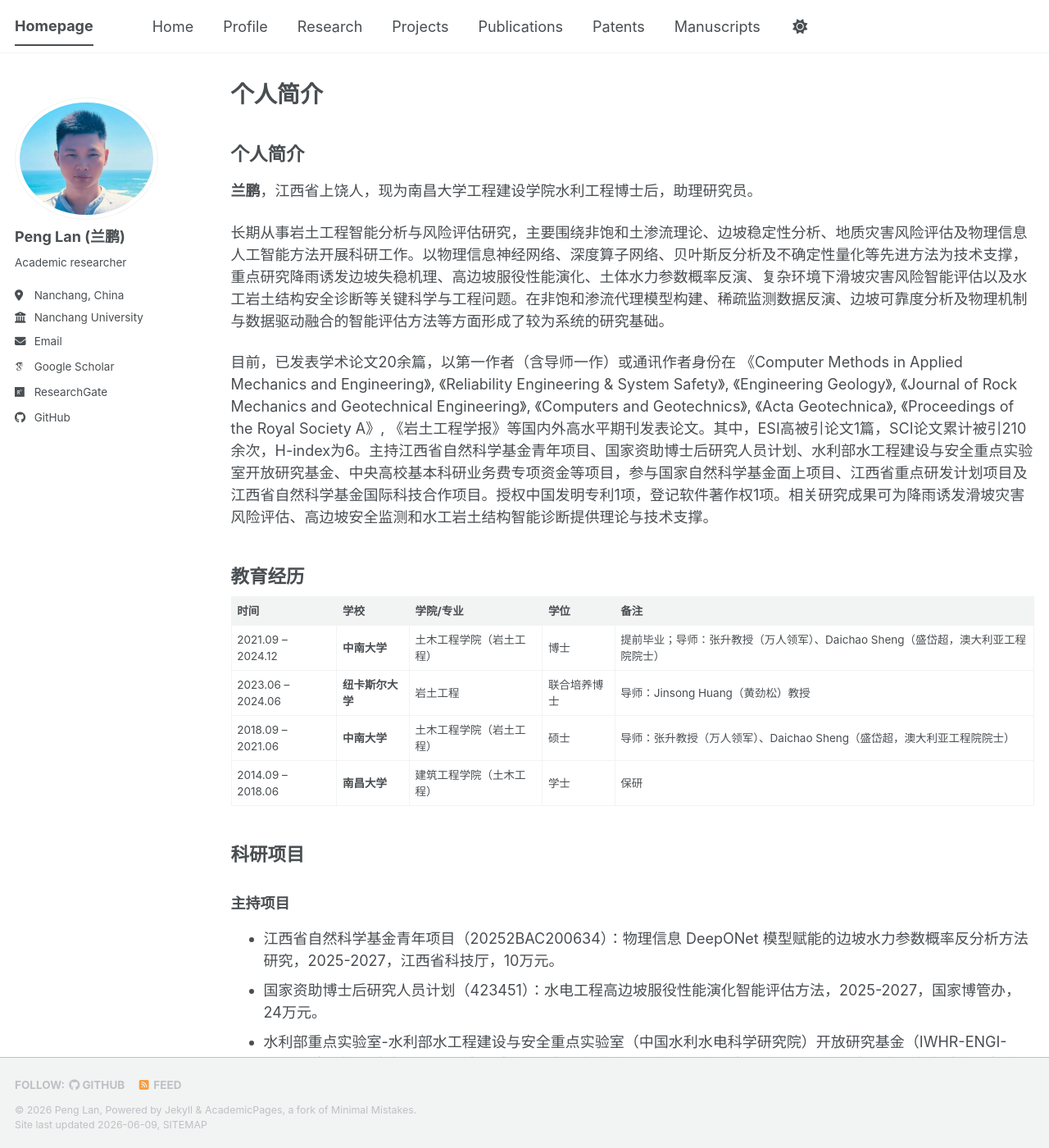
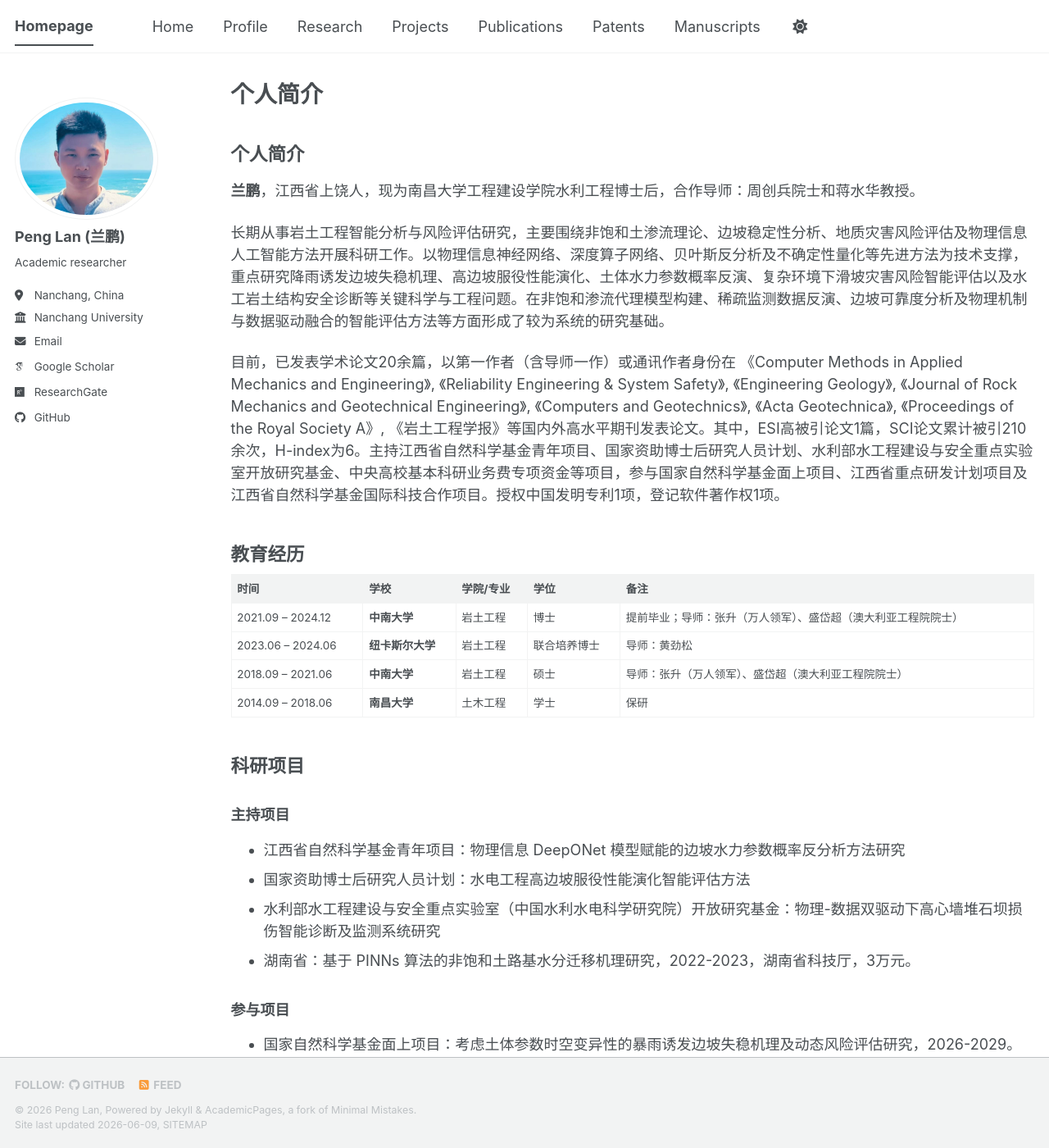
Before and after one commit to LanPeng-94/LanPeng-94.github.io, a Jekyll site: the page built from _pages/about.md, in a window 1280 px wide and 1400 px high. Shown: the whole window at 82% size. Built offline with Jekyll 4.4.1, drawn with Linux system fonts in a browser that asks for light colours; some web fonts are replaced; a script bundle is joined from its source files by our own code; library files that are not in the unit come from our copies.

Commit message:
Update homepage profile details

```diff
--- a/_pages/about.md
+++ b/_pages/about.md
@@ -12,11 +12,11 @@ redirect_from:
 
 ## 个人简介
 
-**兰鹏**，江西省上饶人，现为南昌大学工程建设学院水利工程博士后，助理研究员。
+**兰鹏**，江西省上饶人，现为南昌大学工程建设学院水利工程博士后，合作导师：周创兵院士和蒋水华教授。
 
 长期从事岩土工程智能分析与风险评估研究，主要围绕非饱和土渗流理论、边坡稳定性分析、地质灾害风险评估及物理信息人工智能方法开展科研工作。以物理信息神经网络、深度算子网络、贝叶斯反分析及不确定性量化等先进方法为技术支撑，重点研究降雨诱发边坡失稳机理、高边坡服役性能演化、土体水力参数概率反演、复杂环境下滑坡灾害风险智能评估以及水工岩土结构安全诊断等关键科学与工程问题。在非饱和渗流代理模型构建、稀疏监测数据反演、边坡可靠度分析及物理机制与数据驱动融合的智能评估方法等方面形成了较为系统的研究基础。
 
-目前，已发表学术论文20余篇，以第一作者（含导师一作）或通讯作者身份在 《Computer Methods in Applied Mechanics and Engineering》, 《Reliability Engineering & System Safety》, 《Engineering Geology》, 《Journal of Rock Mechanics and Geotechnical Engineering》, 《Computers and Geotechnics》, 《Acta Geotechnica》, 《Proceedings of the Royal Society A》, 《岩土工程学报》等国内外高水平期刊发表论文。其中，ESI高被引论文1篇，SCI论文累计被引210余次，H-index为6。主持江西省自然科学基金青年项目、国家资助博士后研究人员计划、水利部水工程建设与安全重点实验室开放研究基金、中央高校基本科研业务费专项资金等项目，参与国家自然科学基金面上项目、江西省重点研发计划项目及江西省自然科学基金国际科技合作项目。授权中国发明专利1项，登记软件著作权1项。相关研究成果可为降雨诱发滑坡灾害风险评估、高边坡安全监测和水工岩土结构智能诊断提供理论与技术支撑。
+目前，已发表学术论文20余篇，以第一作者（含导师一作）或通讯作者身份在 《Computer Methods in Applied Mechanics and Engineering》, 《Reliability Engineering & System Safety》, 《Engineering Geology》, 《Journal of Rock Mechanics and Geotechnical Engineering》, 《Computers and Geotechnics》, 《Acta Geotechnica》, 《Proceedings of the Royal Society A》, 《岩土工程学报》等国内外高水平期刊发表论文。其中，ESI高被引论文1篇，SCI论文累计被引210余次，H-index为6。主持江西省自然科学基金青年项目、国家资助博士后研究人员计划、水利部水工程建设与安全重点实验室开放研究基金、中央高校基本科研业务费专项资金等项目，参与国家自然科学基金面上项目、江西省重点研发计划项目及江西省自然科学基金国际科技合作项目。授权中国发明专利1项，登记软件著作权1项。
 
 <a id="education"></a>
 
@@ -24,10 +24,10 @@ redirect_from:
 
 | 时间 | 学校 | 学院/专业 | 学位 | 备注 |
 |---|---|---|---|---|
-| 2021.09 – 2024.12 | **中南大学** | 土木工程学院（岩土工程） | 博士 | 提前毕业；导师：张升教授（万人领军）、Daichao Sheng（盛岱超，澳大利亚工程院院士） |
-| 2023.06 – 2024.06 | **纽卡斯尔大学** | 岩土工程 | 联合培养博士 | 导师：Jinsong Huang（黄劲松）教授 |
-| 2018.09 – 2021.06 | **中南大学** | 土木工程学院（岩土工程） | 硕士 | 导师：张升教授（万人领军）、Daichao Sheng（盛岱超，澳大利亚工程院院士） |
-| 2014.09 – 2018.06 | **南昌大学** | 建筑工程学院（土木工程） | 学士 | 保研 |
+| 2021.09 – 2024.12 | **中南大学** | 岩土工程 | 博士 | 提前毕业；导师：张升（万人领军）、盛岱超（澳大利亚工程院院士） |
+| 2023.06 – 2024.06 | **纽卡斯尔大学** | 岩土工程 | 联合培养博士 | 导师：黄劲松 |
+| 2018.09 – 2021.06 | **中南大学** | 岩土工程 | 硕士 | 导师：张升（万人领军）、盛岱超（澳大利亚工程院院士） |
+| 2014.09 – 2018.06 | **南昌大学** | 土木工程 | 学士 | 保研 |
 
 
 <a id="projects"></a>
@@ -36,10 +36,10 @@ redirect_from:
 
 ### 主持项目
 
-- 江西省自然科学基金青年项目（20252BAC200634）：物理信息 DeepONet 模型赋能的边坡水力参数概率反分析方法研究，2025-2027，江西省科技厅，10万元。
-- 国家资助博士后研究人员计划（423451）：水电工程高边坡服役性能演化智能评估方法，2025-2027，国家博管办，24万元。
-- 水利部重点实验室-水利部水工程建设与安全重点实验室（中国水利水电科学研究院）开放研究基金（IWHR-ENGI-202503）：物理-数据双驱动下高心墙堆石坝损伤智能诊断及监测系统研究，2026-2027，中国水利水电科学研究院，5万元。
-- 中央高校基本科研业务费专项资金（cx20220109）：基于 PINNs 算法的非饱和土路基水分迁移机理研究，2022-2023，湖南省科技厅，3万元。
+- 江西省自然科学基金青年项目：物理信息 DeepONet 模型赋能的边坡水力参数概率反分析方法研究
+- 国家资助博士后研究人员计划：水电工程高边坡服役性能演化智能评估方法
+- 水利部水工程建设与安全重点实验室（中国水利水电科学研究院）开放研究基金：物理-数据双驱动下高心墙堆石坝损伤智能诊断及监测系统研究
+- 湖南省：基于 PINNs 算法的非饱和土路基水分迁移机理研究，2022-2023，湖南省科技厅，3万元。
 
 ### 参与项目
 
```
